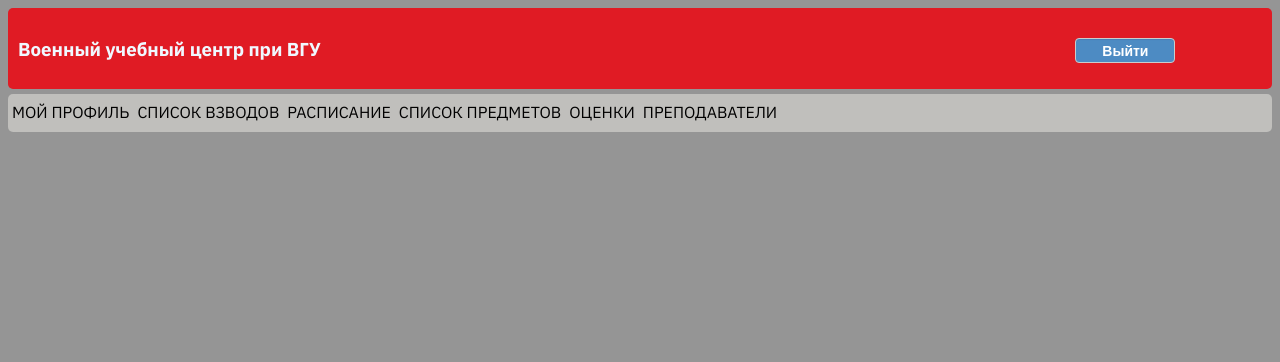
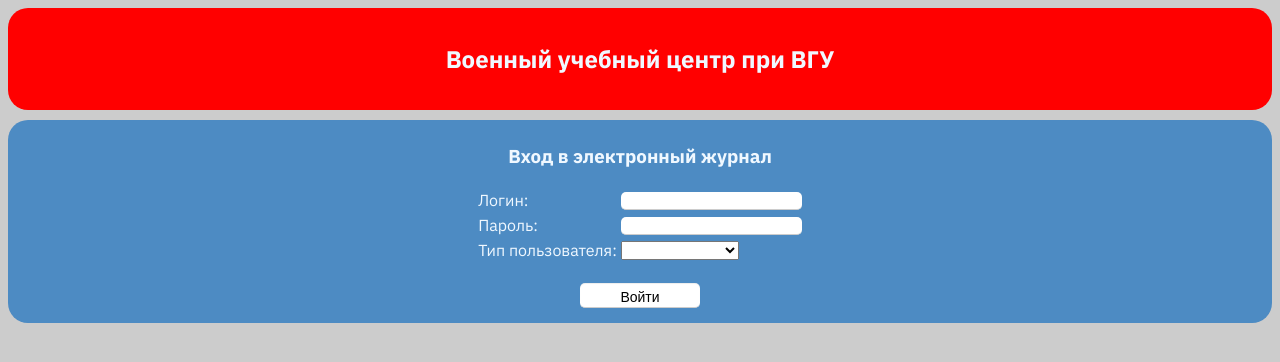
Before and after one commit to Dmitriy-M1319/journal-client, a Vue app: page /login in a window 1280 px wide. Shown: the top 362 px of the page. Built offline with nearby package versions, Linux system fonts and the light colour scheme; the HTML template or start-up script is replaced by a standard one.

Commit message:
start to connect vith server

```diff
--- a/package.json
+++ b/package.json
@@ -8,7 +8,9 @@
     "lint": "vue-cli-service lint"
   },
   "dependencies": {
+    "axios": "^1.4.0",
     "core-js": "^3.8.3",
+    "js-cookie": "^3.0.5",
     "os-browserify": "^0.3.0",
     "vue": "^2.6.14",
     "vue-router": "3.0"
--- a/src/App.vue
+++ b/src/App.vue
@@ -1,5 +1,6 @@
 <template>
     <div id="app">
+        <div v-if="this.token != null">
             <!-- <img alt="Vue logo" src="./assets/logo.png"> -->
             <div class="header">
                 <h3>Военный учебный центр при ВГУ</h3>
@@ -11,30 +12,70 @@
                 <ul>
                     <li><router-link to="/">МОЙ ПРОФИЛЬ</router-link></li>
                     <li><router-link to="/platoons">СПИСОК ВЗВОДОВ</router-link></li>
-        <li  v-if="is_student"><router-link to="/timetable">РАСПИСАНИЕ</router-link></li>
+                    <li v-if="is_student"><router-link to="/timetable">РАСПИСАНИЕ</router-link></li>
                     <li v-else><router-link to="/classes">МОИ ЗАНЯТИЯ</router-link></li>
                     <li><router-link to="/subjects">СПИСОК ПРЕДМЕТОВ</router-link></li>
                     <li><router-link to="/journal">ОЦЕНКИ</router-link></li>
                     <li><router-link to="/teachers">ПРЕПОДАВАТЕЛИ</router-link></li>
                 </ul>
             </div>
-    <router-view />
+        </div>
+        <router-view :is_student="this.is_student" :profile="this.profile" />
     </div>
 </template>
 
 <script>
+import axios from 'axios';
+import Cookies from 'js-cookie';
 
-const is_student = true
+let is_student = true;
+let profile = null;
+var token = null
 
 export default {
     name: 'App',
+    beforeCreate() {
+        if (token === null) {
+            this.$router.push('/login');
+            this.$on('login', (token, type) => {
+                this.token = token;
+                this.is_student = type == 'Студент';
+                this.getProfile();
+            })
+        }
+    },
+
     components: {
     },
     data() {
         return {
-        is_student
+            is_student,
+            token,
+            profile
         }
     },
+    methods: {
+        getProfile() {
+            let id = null;
+            const headers = {
+                'accept': "application/json",
+                "Content-Type": "application/json",
+                'Authorization': 'Token ' + this.token,
+                'X-CSRFToken': Cookies.get('csrftoken')
+            };
+            axios.get('http://127.0.0.1:8000/api/v1/auth/users/me/', { headers })
+                .then(response => id = response.data.id);
+            console.log('mounted');
+            console.log(id);
+            if (!is_student) {
+                axios.get('http://127.0.0.1:8000/api/v1/teachers/' + id + '/teacher_profile/')
+                    .then(response => this.profile = response.data);
+            } else {
+                axios.get('http://127.0.0.1:8000/api/v1/students/' + id + '/student_profile/')
+                    .then(response => this.profile = response.data);
+            }
+        }
+    }
 }
 </script>
 
@@ -42,7 +83,7 @@
 @import url("https://fonts.googleapis.com/css2?family=IBM+Plex+Sans:wght@100;200;300;400;500;600;700&display=swap");
 
 body {
-    background-color: #959595;
+    background-color: #ccc;
     justify-content: center;
     font-family: "IBM Plex Sans", sans-serif;
 }
@@ -56,8 +97,6 @@
     color: aliceblue;
     background-color: red;
     padding: 15px;
-    width: 70%;
-    border: 2px solid black;
     border-radius: 20px;
     margin-bottom: 10px;
 }
@@ -69,9 +108,7 @@
 .vuz_login_form {
     color: aliceblue;
     background-color: #4d8bc3;
-    width: 50%;
     padding: 5px;
-    border: 2px solid black;
     border-radius: 20px;
 }
 
--- a/src/router.js
+++ b/src/router.js
@@ -9,6 +9,10 @@
     {
       path: "/",
       component: () => import("@/views/Home"),
+    },
+    {
+      path: '/login',
+      component: () => import('@/views/Login')
     },
     {
       path: "/platoons",
--- a/src/views/Home.vue
+++ b/src/views/Home.vue
@@ -1,7 +1,7 @@
 <template>
-   <StudentProfile v-if="local_profile.type==='student'"
-   v-bind:profile="local_profile.profile"/>
-   <TeacherProfile v-else v-bind:profile="local_profile.profile"/>
+   <StudentProfile v-if="is_student"
+   v-bind:profile="profile"/>
+   <TeacherProfile v-else v-bind:profile="profile"/>
 </template>
 
 <script>
@@ -21,13 +21,17 @@
 
 export default {
     name: 'Home',
+    props: ['is_student', 'profile'],
+    mounted() {
+        console.log(this.is_student);
+        console.log(this.profile);
+    },
     components: {
         TeacherProfile,
         StudentProfile
     },
     data() {
         return {
-            local_profile
         }
     },
 }
--- /dev/null
+++ b/src/views/Login.vue
@@ -0,0 +1,138 @@
+<template>
+    <div>
+        <div class="center_div vuz_header">
+            <h2>Военный учебный центр при ВГУ</h2>
+        </div>
+        <div class="center_div vuz_login_form">
+            <h3>Вход в электронный журнал</h3>
+            <form @submit.prevent="onSubmit">
+                <div class="center">
+                    <table>
+                        <tr>
+                            <td><label for="login_field">Логин:</label></td>
+                            <td><input id="login_field" type="text" v-model="username" /></td>
+                        </tr>
+                        <tr>
+                            <td><label for="password_field">Пароль:</label></td>
+                            <td><input id="password_field" type="password" v-model="password" /></td>
+                        </tr>
+                        <tr>
+                            <td><label for="type">Тип пользователя:</label></td>
+                            <td>
+                                <select v-model="person_type">
+                                    <option>Студент</option>
+                                    <option>Преподаватель</option>
+                                </select>
+                            </td>
+                        </tr>
+                    </table>
+                </div>
+                <input class="common_btn" type="submit" value="Войти" />
+            </form>
+        </div>
+    </div>
+</template>
+
+
+<script>
+import axios from 'axios';
+import Cookies from 'js-cookie';
+
+export default {
+    name: 'Login',
+    data() {
+        return {
+            username: '',
+            password: '',
+            person_type: ''
+        }
+    },
+    methods: {
+        onSubmit() {
+            const data = {
+                username: this.username,
+                password: this.password
+            };
+            const headers = {
+                'accept': "application/json",
+                "Content-Type": "application/json",
+                'X-CSRFToken': Cookies.get('csrftoken')
+            };
+
+            axios.post('http://127.0.0.1:8000/auth/token/login/', data, {headers})
+            .then(response => this.$parent.$emit('login', response.data.auth_token, this.person_type));
+            this.$router.push('/');
+
+        }
+    }
+}
+</script>
+
+<style>
+@import url("https://fonts.googleapis.com/css2?family=IBM+Plex+Sans:wght@100;200;300;400;500;600;700&display=swap");
+
+body {
+    background-color: #ccc;
+    justify-content: center;
+    font-family: "IBM Plex Sans", sans-serif;
+}
+
+.center_div {
+    margin: 0 auto;
+    /* width: 100%; */
+}
+
+.common_btn {
+    background-color: #ffffff;
+    border: 1px solid #cccccc;
+    box-shadow: 0 1px 1px rgba(0, 0, 0, 0.075) inset;
+    transition: border 0.2s linear 0s, box-shadow 0.2s linear 0s;
+    border-radius: 4px;
+    color: #000;
+    display: block;
+    width: 120px;
+    margin: 20px auto;
+    font-size: 14px;
+    text-align: center;
+    height: 25px;
+    line-height: 20px;
+    margin-bottom: 10px;
+    padding: 4px 6px;
+    vertical-align: middle;
+    text-decoration: none;
+}
+
+.vuz_header {
+    color: aliceblue;
+    background-color: red;
+    padding: 15px;
+    border-radius: 20px;
+    margin-bottom: 10px;
+}
+
+.vuz_header h2 {
+    text-align: center;
+}
+
+.vuz_login_form {
+    color: aliceblue;
+    background-color: #4d8bc3;
+    padding: 5px;
+    border-radius: 20px;
+}
+
+.vuz_login_form h3 {
+    text-align: center;
+}
+
+.center {
+    display: flex;
+    justify-content: center;
+}
+
+.vuz_login_form input {
+    border: none;
+    border-bottom: 1px solid #cccccc;
+    border-radius: 5px;
+}
+</style>
```
Also changed, not shown: 1 other file (tests, documents, lock files or other folders). Lines whose indentation alone changed are shown as unchanged.
